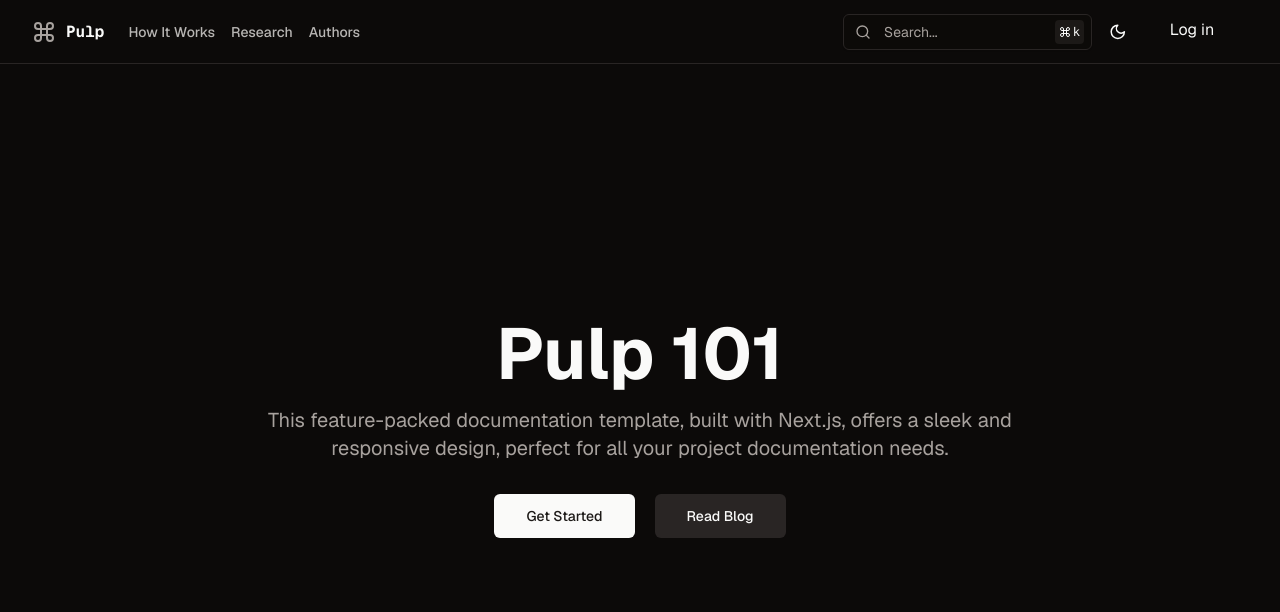
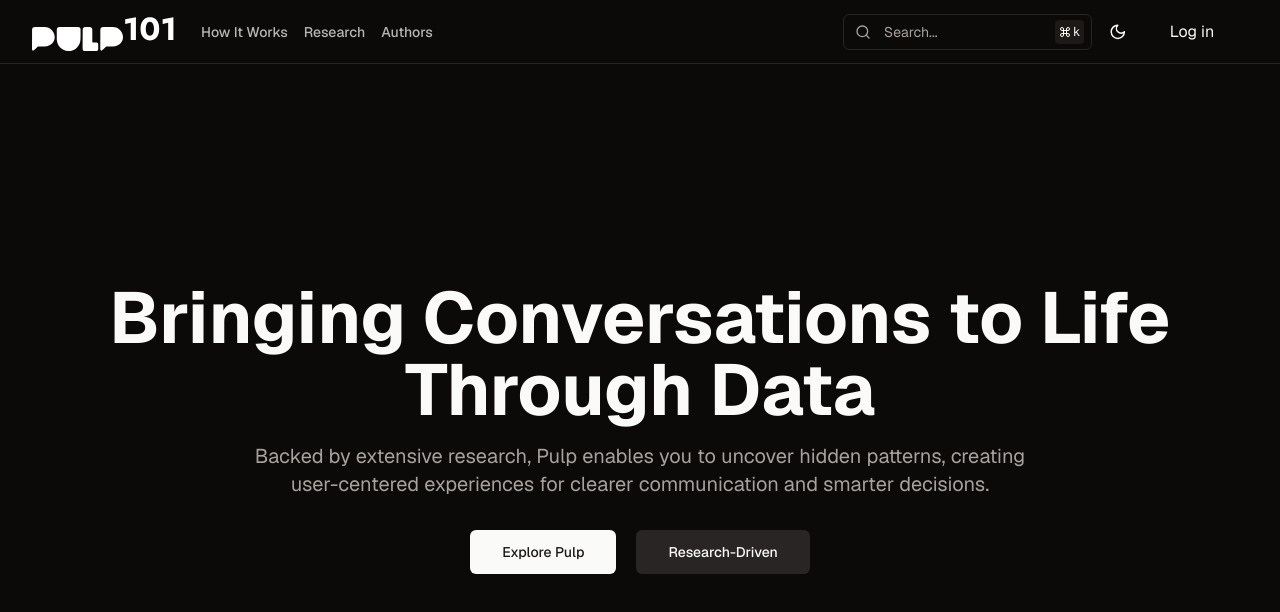
Before and after one commit to pulpshah/pulp101_nextjs, a Next.js app: page / in a window 1280 px wide. Shown: the top 612 px of the page. Built offline with nearby package versions, Linux system fonts and the light colour scheme; no server answers.

Commit message:
Updated logo and homepage

```diff
--- a/app/page.tsx
+++ b/app/page.tsx
@@ -7,19 +7,19 @@ export default function Home() {
   return (
     <div className="flex sm:min-h-[91vh] min-h-[88vh] flex-col items-center justify-center text-center px-2 py-8">
       <h1 className="text-3xl font-bold mb-4 sm:text-7xl">
-        Pulp 101
+        Bringing Conversations to Life Through Data
       </h1>
       <p className="mb-8 sm:text-xl max-w-[800px] text-muted-foreground">
-        This feature-packed documentation template, built with Next.js, offers a
-        sleek and responsive design, perfect for all your project documentation
-        needs.
+        Backed by extensive research, Pulp enables you to uncover hidden
+        patterns, creating user-centered experiences for clearer communication
+        and smarter decisions.
       </p>
       <div className="flex flex-row items-center gap-5">
         <Link
           href={`/docs${page_routes[0].href}`}
           className={buttonVariants({ className: "px-6", size: "lg" })}
         >
-          Get Started
+          Explore Pulp
         </Link>
         <Link
           href="/blog"
@@ -29,7 +29,7 @@ export default function Home() {
             size: "lg",
           })}
         >
-          Read Blog
+          Research-Driven
         </Link>
       </div>
     </div>
--- a/components/navbar.tsx
+++ b/components/navbar.tsx
@@ -7,7 +7,6 @@ import Anchor from "./anchor";
 import { SheetLeftbar } from "./leftbar";
 import { page_routes } from "@/lib/routes-config";
 import { SheetClose } from "@/components/ui/sheet";
-import { getSession } from "@/lib/session";
 
 export const NAVLINKS = [
   {
@@ -21,14 +20,10 @@ export const NAVLINKS = [
   {
     title: "Authors",
     href: "/authors",
-  }
+  },
 ];
 
-export async function Navbar()
-{
-  const session = await getSession();
-  const user = session?.user.name;
-
+export function Navbar() {
   return (
     <nav className="w-full border-b h-16 sticky top-0 z-50 bg-background">
       <div className="sm:container mx-auto w-[95vw] h-full flex items-center justify-between md:gap-2">
@@ -49,10 +44,9 @@ export async function Navbar()
             <Search />
             <div className="flex ml-2.5 sm:ml-0">
               <ModeToggle />
-              {user ?
-                (<p className="text-primary mt-1 ml-2">Hello, {user}</p>)
-                :(<a href="/auth/login"><button className="bg-zinc-1000 w-28 h-8 hover:bg-zinc-900">Log in</button></a>)
-              }
+              <button className="bg-zinc-1000 w-28 hover:bg-zinc-900">
+                <a href="/login">Log in</a>
+              </button>
             </div>
           </div>
         </div>
@@ -64,8 +58,7 @@ export async function Navbar()
 export function Logo() {
   return (
     <Link href="/" className="flex items-center gap-2.5">
-      <CommandIcon className="w-6 h-6 text-muted-foreground" strokeWidth={2} />
-      <h2 className="text-md font-bold font-code">Pulp</h2>
+      <img src={"/images/logo.svg"} alt="Logo" />
     </Link>
   );
 }
```
Also changed, not shown: public/images/logo.svg (added).
